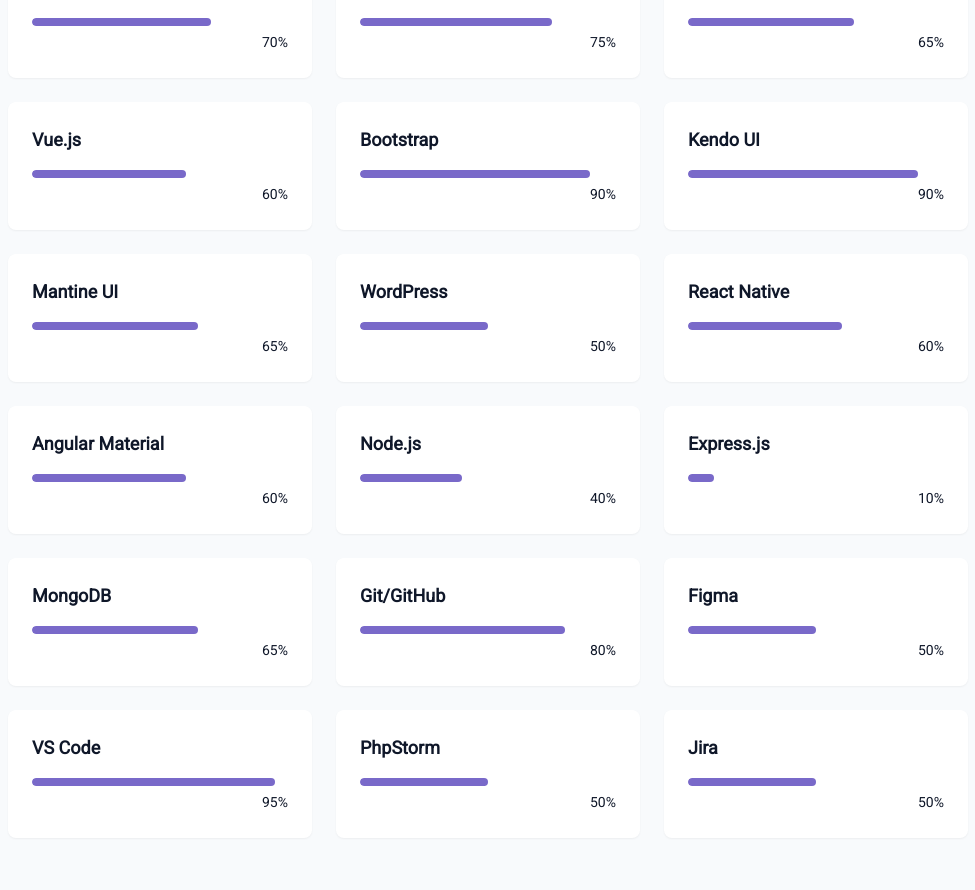
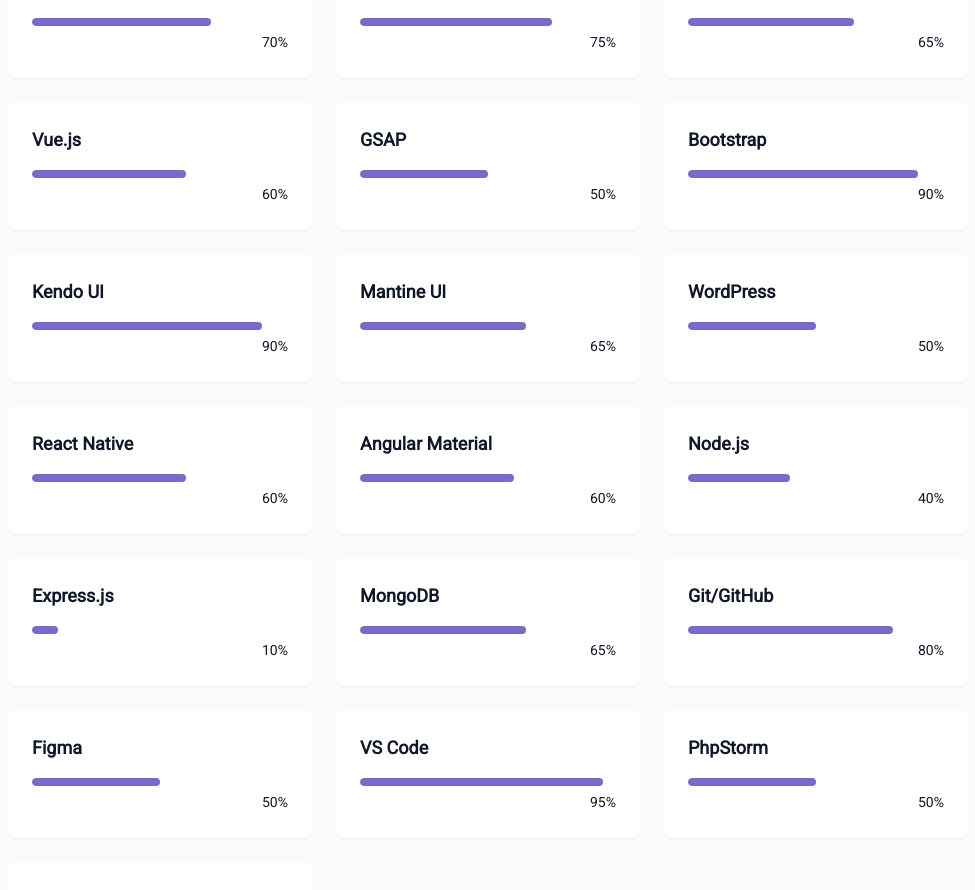
Before and after one commit to MosfiqurRubel/portfolio, a React (Vite) app: page / in a window 1280 px wide. Shown: the part 1980-2870 px from the top of the page, without its empty margins (152-1127 px from the left). Built offline with nearby package versions, Linux system fonts and the light colour scheme.

Commit message:
Add skill - gsap

```diff
--- a/src/components/SkillsSection.jsx
+++ b/src/components/SkillsSection.jsx
@@ -11,6 +11,7 @@
   { name: "React", level: 75, category: "frontend" },
   { name: "Redux", level: 65, category: "frontend" },
   { name: "Vue.js", level: 60, category: "frontend" },
+  { name: "GSAP", level: 50, category: "frontend" },
   { name: "Bootstrap", level: 90, category: "frontend" },
   { name: "Kendo UI", level: 90, category: "frontend" },
   { name: "Mantine UI", level: 65, category: "frontend" },
```
Also changed, not shown: 1 other file (tests, documents, lock files or other folders).
